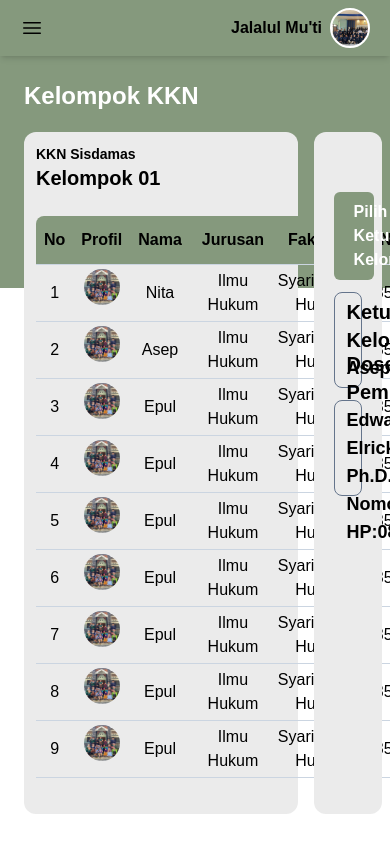
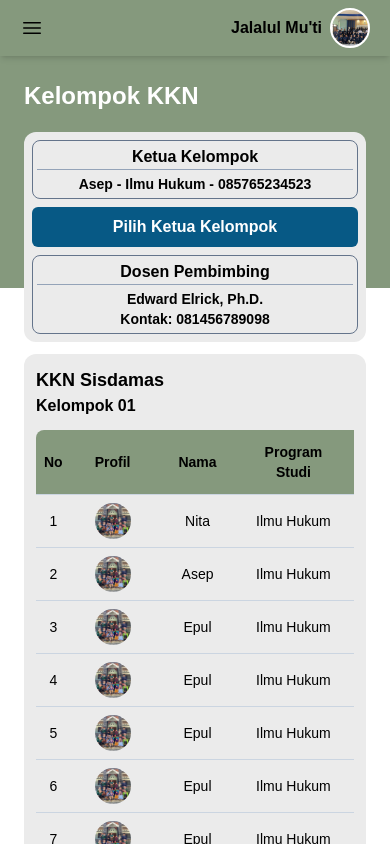
Before and after one commit to Jalalul2002/KKN_2024, a Next.js app: page /mahasiswa/kelompok in a window 390 px wide. Built offline with nearby package versions, Linux system fonts and the light colour scheme; a web font is replaced by a local one.

Commit message:
Update Kelompok Responsive

```diff
--- a/pages/component/navbar.js
+++ b/pages/component/navbar.js
@@ -17,12 +17,12 @@ export default function Navbar() {
 
   return (
     <>
-      <div className="absolute bg-IjoRumput w-full shadow-md md:shadow-none md:w-auto md:static md:inline-block float-right px-5 py-2 md:px-10 xl:px-20 md:py-10 z-30">
-        <button onClick={handleProfilNav} className="float-right md:float-none">
-          <div className="flex flex-row items-center space-x-2 md:space-x-4">
-            <span className="font-bold text-base md:text-lg">{nama}</span>
+      <div className="absolute bg-IjoRumput w-full shadow-md lg:shadow-none lg:w-auto lg:static lg:inline-block float-right px-5 py-2 lg:px-10 xl:px-20 lg:py-10 z-30">
+        <button onClick={handleProfilNav} className="float-right lg:float-none">
+          <div className="flex flex-row items-center space-x-2 lg:space-x-4">
+            <span className="font-bold text-base lg:text-lg">{nama}</span>
             <div
-              className="w-10 h-10 md:w-16 md:h-16 rounded-full bg-cover border-2 border-white"
+              className="w-10 h-10 lg:w-16 lg:h-16 rounded-full bg-cover border-2 border-white"
               style={{ backgroundImage: `url(${image})` }}
             ></div>
           </div>
@@ -30,7 +30,7 @@ export default function Navbar() {
         <div
           className={
             profileNav
-              ? "bg-white shadow-md text-sm md:text-lg mt-2 font-medium absolute z-20 w-24 md:w-40 right-6 top-16 md:top-28 md:right-11 xl:right-24 rounded-lg"
+              ? "bg-white shadow-md text-sm lg:text-lg mt-2 font-medium absolute z-20 w-24 lg:w-40 right-6 top-16 lg:top-28 lg:right-11 xl:right-24 rounded-lg"
               : "hidden"
           }
         >
--- a/pages/mahasiswa/kelompok.js
+++ b/pages/mahasiswa/kelompok.js
@@ -111,24 +111,48 @@ export default function KelompokKKN() {
             <div className="mt-20 mb-5 md:mt-28 md:mb-10 font-bold text-2xl md:text-5xl text-white">
               <h1>Kelompok KKN</h1>
             </div>
-            <div className="flex flex-row space-x-4 box-border">
-              <div className="p-3 md:p-6 bg-iceGray rounded-xl w-4/5">
+            <div className="md:flex flex-row space-y-3 md:space-y-0 md:space-x-2 lg:space-x-4 box-border">
+              <div className="md:hidden p-2 bg-iceGray rounded-xl">
+                <div className="flex flex-col justify-evenly w-full space-y-2">
+                  <div className="border border-slate-500 rounded-lg text-center p-1">
+                    <h1 className="font-bold text-base border-b-[1px] border-slate-400 mb-1">Ketua Kelompok</h1>
+                    <p className="font-semibold text-sm">{peserta[1].nama} - {peserta[1].jurusan} - {peserta[1].hp}</p>
+                  </div>
+                  <button
+                    type="button"
+                    onClick={handleOpenModal}
+                    className="px-5 py-2 bg-sky-800 hover:bg-sky-900 font-bold text-white rounded-md text-base"
+                  >
+                    Pilih Ketua Kelompok
+                  </button>
+                  <div className="border border-slate-500 rounded-lg text-center font-semibold p-1">
+                    <h1 className="font-bold text-base border-b-[1px] border-slate-400 mb-1">Dosen Pembimbing</h1>
+                    <p className="text-sm">{dpl.nama}</p>
+                    <p className="text-sm">Kontak: {dpl.hp}</p>
+                  </div>
+                </div>
+              </div>
+              <div className="p-3 md:p-6 bg-iceGray rounded-xl md:w-4/5">
                 <div className="box-border mb-3">
-                  <h1 className="text-sm md:text-3xl font-bold">{jenisKKN}</h1>
-                  <h2 className="text-xl font-semibold">{kelompok}</h2>
+                  <h1 className="text-lg md:text-3xl font-bold">{jenisKKN}</h1>
+                  <h2 className="md:text-xl font-semibold">{kelompok}</h2>
                 </div>
-                <div className="box-border py-3 mb-3">
+                <div className="box-border md:py-3 mb-3 lg:text-base text-sm overflow-x-auto">
                   <table className="w-full rounded-xl">
                     <thead>
-                      <tr>
-                        <th className="bg-IjoRumput rounded-tl-lg p-2 md:p-4">
+                      <tr className="bg-IjoRumput">
+                        <th className="rounded-tl-lg p-2 lg:p-4">
                           No
                         </th>
-                        <th className="bg-IjoRumput p-2 md:p-4">Profil</th>
-                        <th className="bg-IjoRumput p-2 md:p-4">Nama</th>
-                        <th className="bg-IjoRumput p-3 md:p-4">Jurusan</th>
-                        <th className="bg-IjoRumput p-3 md:p-4">Fakultas</th>
-                        <th className="bg-IjoRumput rounded-tr-lg p-3 md:p-4">
+                        <th className="px-6 p-2 lg:p-4">Profil</th>
+                        <th className="px-6 p-2 lg:p-4">Nama</th>
+                        <th className="px-6 p-3 lg:p-4">
+                          Program Studi
+                        </th>
+                        <th className="px-6 p-3 lg:p-4">
+                          Fakultas
+                        </th>
+                        <th className="rounded-tr-lg p-3 lg:p-4">
                           Nomor HP
                         </th>
                       </tr>
@@ -136,40 +160,42 @@ export default function KelompokKKN() {
                     <tbody className="text-center">
                       {peserta.map((item, i) => (
                         <tr key={i} className="border-y border-slate-300">
-                          <td className="mx-2 py-1 md:p-3">{i + 1}</td>
-                          <td className="mx-2 py-1 md:p-3 flex justify-center">
+                          <td className="py-1 px-1 lg:p-3">{i + 1}</td>
+                          <td className="py-2 lg:p-3 flex justify-center">
                             <img
                               src={item.foto}
-                              className="w-9 h-9 rounded-full "
+                              className="w-9 h-9 rounded-full"
                             />
                           </td>
-                          <td className="mx-2 py-1 md:p-3">{item.nama}</td>
-                          <td className="mx-2 py-1 md:p-3">{item.jurusan}</td>
-                          <td className="mx-2 py-1 md:p-3">{item.fakultas}</td>
-                          <td className="mx-2 py-1 md:p-3">{item.hp}</td>
+                          <td className="py-1 px-3 lg:p-3">{item.nama}</td>
+                          <td className="py-1 px-3 lg:p-3">{item.jurusan}</td>
+                          <td className="py-1 px-3 lg:p-3">{item.fakultas}</td>
+                          <td className="py-1 px-3 lg:p-3">{item.hp}</td>
                         </tr>
                       ))}
                     </tbody>
                   </table>
                 </div>
               </div>
-              <div className="p-5 bg-iceGray w-1/5 rounded-xl flex flex-col items-center">
-                <div className="mt-10 flex flex-col justify-center w-full">
+              <div className="hidden p-4 lg:p-5 bg-iceGray md:w-1/5 lg:2/5 rounded-xl md:flex flex-col items-center">
+                <div className="mt-5 lg:mt-10 flex flex-col justify-center w-full">
                   <button
                     type="button"
                     onClick={handleOpenModal}
-                    className="px-5 py-2 bg-IjoRumput hover:bg-darkGreenHerb font-bold text-white rounded-md"
+                    className="px-5 py-2 bg-sky-800 hover:bg-sky-900 font-bold text-white rounded-md md:text-base lg:text-xl"
                   >
                     Pilih Ketua Kelompok
                   </button>
-                  <div className="border border-slate-500 mt-3 w-auto h-24 rounded-lg text-center flex flex-col justify-center text-xl p-3 max-w-md">
-                    <h1 className="font-bold">Ketua Kelompok</h1>
-                    <p className="font-semibold text-lg">{peserta[1].nama}</p>
+                  <div className="border border-slate-500 mt-3 rounded-lg text-center text-base lg:text-xl p-3">
+                    <h1 className="font-bold mb-2 border-b-[1px] border-slate-400">Ketua Kelompok</h1>
+                    <p className="font-semibold text-sm">{peserta[1].nama}</p>
+                    <p className="font-semibold text-sm">{peserta[1].jurusan}</p>
+                    <p className="font-semibold text-sm">Kontak: {peserta[1].hp}</p>
                   </div>
-                  <div className="border border-slate-500 mt-3 w-auto h-24 rounded-lg text-center flex flex-col justify-center text-xl font-semibold p-3">
-                    <h1 className="font-bold">Dosen Pembimbing</h1>
-                    <h2 className="text-lg">{dpl.nama}</h2>
-                    <h2 className="text-lg">Nomor HP:{dpl.hp}</h2>
+                  <div className="border border-slate-500 mt-3 rounded-lg text-center text-base lg:text-xl font-semibold p-3">
+                    <h1 className="font-bold mb-2 border-b-[1px] border-slate-400">Dosen Pembimbing</h1>
+                    <p className="text-sm">{dpl.nama}</p>
+                    <p className="text-sm">Kontak: {dpl.hp}</p>
                   </div>
                 </div>
               </div>
```
